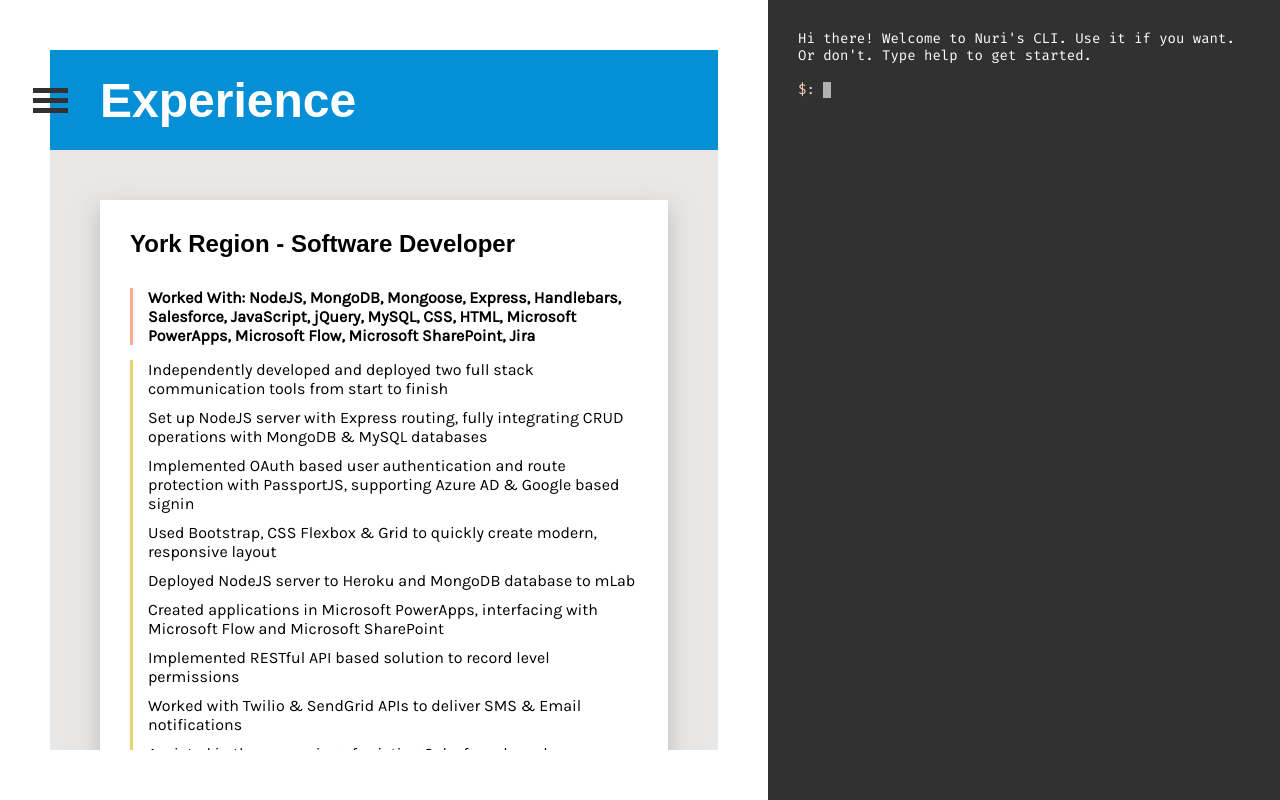
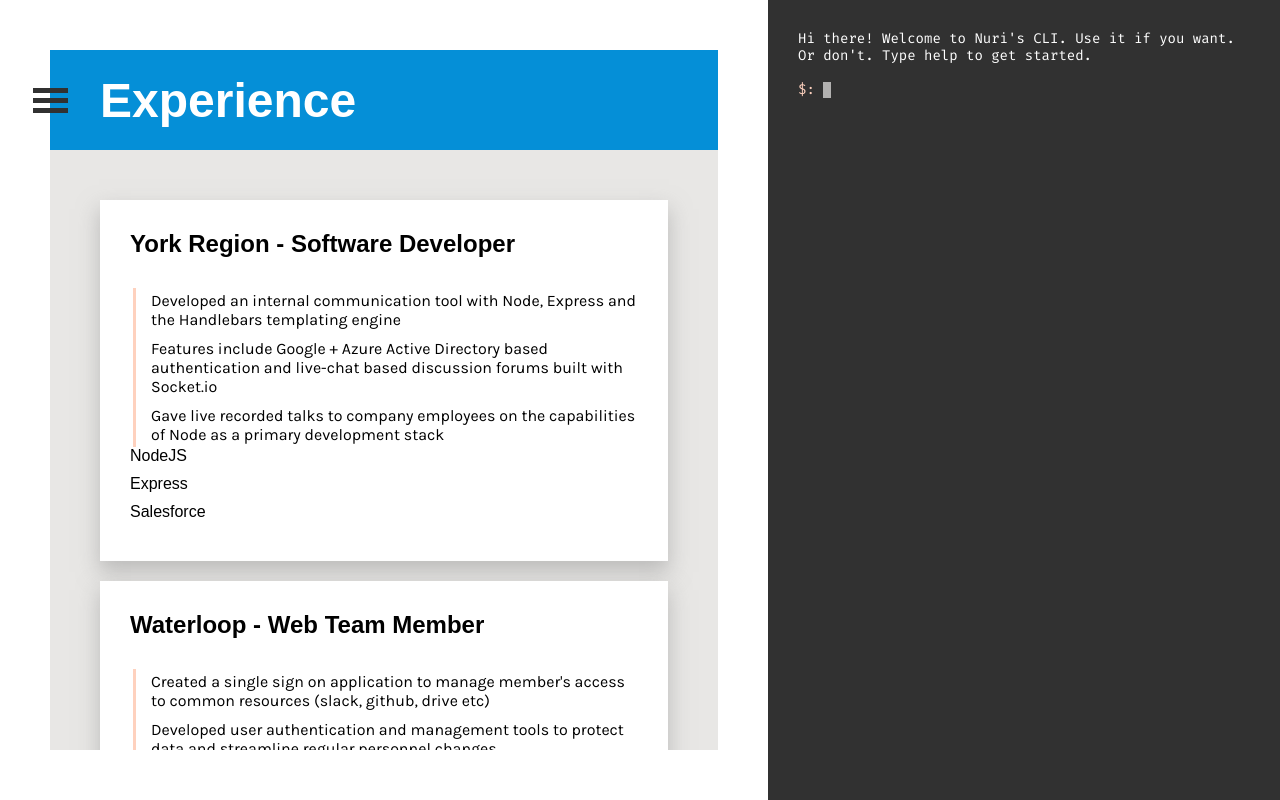
Before and after one commit to NuriAmari/website, a React (Create React App) app: page /experience in a window 1280 px wide. Built offline with nearby package versions, Linux system fonts and the light colour scheme.

Commit message:
migrated cards to github components

```diff
--- a/package.json
+++ b/package.json
@@ -7,7 +7,8 @@
     "react-dom": "^16.4.2",
     "react-router-dom": "^4.3.1",
     "react-scripts": "1.1.4",
-    "react-transition-group": "^2.4.0"
+    "react-transition-group": "^2.4.0",
+    "styled-components": "^4.1.3"
   },
   "scripts": {
     "start": "react-scripts start",
--- /dev/null
+++ b/src/components/general/Card.js
@@ -0,0 +1,47 @@
+import React from 'react';
+import styled from 'styled-components';
+
+const Wrapper = styled.div`
+    padding: 30px;
+    background-color: white;
+    min-height: 200px;
+    margin-bottom: 20px;
+    margin-left: 50px;
+    width: calc(100% - 100px);
+    box-shadow: 0px 10px 20px 1px rgba(148, 148, 148, 0.5);
+
+    @media screen and (max-width: 768px) {
+        margin-left: 5vw;
+        width: 90vw;
+    }
+
+    p,
+    .description {
+        padding: 3px 0px 3px 15px;
+        margin-left: 3px;
+        border-left: 3px solid #fed1be;
+        font-family: 'Karla', 'Arial', sans-serif;
+
+        li:last-child {
+            margin-bottom: 0px !important;
+        }
+    }
+`;
+
+const Card = ({ title, description, date, tools, githubLink }) => (
+    <Wrapper>
+        <h2>{title}</h2>
+        <ul className="description">
+            {description.map((point, index) => (
+                <li key={index}>{point}</li>
+            ))}
+        </ul>
+        <ul className="tools">
+            {tools.map((tool, index) => (
+                <li key={index}>{tool}</li>
+            ))}
+        </ul>
+    </Wrapper>
+);
+
+export default Card;
--- a/src/components/pages/Experience.jsx
+++ b/src/components/pages/Experience.jsx
@@ -1,44 +1,101 @@
 import React from 'react';
+import * as data from '../../data/data.json';
+import Card from '../general/Card.js';
 
-const Experience = () =>
+const Experience = () => (
     <div className="Experience">
         <div className="header">
             <h1>Experience</h1>
         </div>
+        {data.experiences.map((experience, index) => (
+            <Card key={index} {...experience} />
+        ))}
         <div className="card">
             <h2>York Region - Software Developer</h2>
-            <p>Worked With: NodeJS, MongoDB, Mongoose, Express, Handlebars, Salesforce, JavaScript, jQuery, MySQL, CSS, HTML, Microsoft PowerApps, Microsoft Flow, Microsoft SharePoint, Jira</p>
+            <p>
+                Worked With: NodeJS, MongoDB, Mongoose, Express, Handlebars,
+                Salesforce, JavaScript, jQuery, MySQL, CSS, HTML, Microsoft
+                PowerApps, Microsoft Flow, Microsoft SharePoint, Jira
+            </p>
             <ul>
-                <li>Independently developed and deployed two full stack communication tools from start to finish</li>
-                <li>Set up NodeJS server with Express routing, fully integrating CRUD operations with MongoDB & MySQL databases</li>
-                <li>Implemented OAuth based user authentication and route protection with PassportJS, supporting Azure AD & Google based signin</li>
-                <li>Used Bootstrap, CSS Flexbox & Grid to quickly create modern, responsive layout</li>
-                <li>Deployed NodeJS server to Heroku and MongoDB database to mLab</li>
-                <li>Created applications in Microsoft PowerApps, interfacing with Microsoft Flow and Microsoft SharePoint</li>
-                <li>Implemented RESTful API based solution to record level permissions</li>
-                <li>Worked with Twilio & SendGrid APIs to deliver SMS & Email notifications</li>
-                <li>Assisted in the revamping of existing Salesforce based applications</li>
+                <li>
+                    Independently developed and deployed two full stack
+                    communication tools from start to finish
+                </li>
+                <li>
+                    Set up NodeJS server with Express routing, fully integrating
+                    CRUD operations with MongoDB & MySQL databases
+                </li>
+                <li>
+                    Implemented OAuth based user authentication and route
+                    protection with PassportJS, supporting Azure AD & Google
+                    based signin
+                </li>
+                <li>
+                    Used Bootstrap, CSS Flexbox & Grid to quickly create modern,
+                    responsive layout
+                </li>
+                <li>
+                    Deployed NodeJS server to Heroku and MongoDB database to
+                    mLab
+                </li>
+                <li>
+                    Created applications in Microsoft PowerApps, interfacing
+                    with Microsoft Flow and Microsoft SharePoint
+                </li>
+                <li>
+                    Implemented RESTful API based solution to record level
+                    permissions
+                </li>
+                <li>
+                    Worked with Twilio & SendGrid APIs to deliver SMS & Email
+                    notifications
+                </li>
+                <li>
+                    Assisted in the revamping of existing Salesforce based
+                    applications
+                </li>
             </ul>
         </div>
         <div className="card">
             <h2>Waterloop - Web Team Member</h2>
             <p>Worked with: NodeJS, React, Vue.js, SQL</p>
             <ul>
-                <li>Waterloop is a student run design team that competes in SpaceX's hyperloop competition</li>
-                <li>Interfaced with multiple APIs to pull team's recent social media data</li>
-                <li>Contributed to front-end implementation of Vue.js based team site</li>
-                <li>Worked in a team to develop a React, Node and SQL based team management application</li>
+                <li>
+                    Waterloop is a student run design team that competes in
+                    SpaceX's hyperloop competition
+                </li>
+                <li>
+                    Interfaced with multiple APIs to pull team's recent social
+                    media data
+                </li>
+                <li>
+                    Contributed to front-end implementation of Vue.js based team
+                    site
+                </li>
+                <li>
+                    Worked in a team to develop a React, Node and SQL based team
+                    management application
+                </li>
             </ul>
-       </div>
-       <div className="card">
+        </div>
+        <div className="card">
             <h2>WATonomous - UI Dashboard Team Member</h2>
-            <p>Worked with: C++, Python, ROS, Qt Components, Qt Creator, Linux</p>
+            <p>
+                Worked with: C++, Python, ROS, Qt Components, Qt Creator, Linux
+            </p>
             <ul>
-                <li>WATonomous is a student run team working towards creating an autonomous car.</li>
-                <li>Updated and maintained a C++ and Qt Component based interface to display error logs in the autonomous car</li>
+                <li>
+                    WATonomous is a student run team working towards creating an
+                    autonomous car.
+                </li>
+                <li>
+                    Updated and maintained a C++ and Qt Component based
+                    interface to display error logs in the autonomous car
+                </li>
             </ul>
-
-       </div>
+        </div>
     </div>
+);
 
 export default Experience;
--- a/src/data/data.json
+++ b/src/data/data.json
@@ -53,16 +53,18 @@
                 "Gave live recorded talks to company employees on the capabilities of Node as a primary development stack"
             ],
             "github-link": "",
+            "tools": ["NodeJS", "Express", "Salesforce"],
             "date": "April - August 2018"
         },
         {
             "title": "Waterloop - Web Team Member",
             "description": [
-                "Created single sign on application to manage member's access to common resources (slack, github, drive etc)",
+                "Created a single sign on application to manage member's access to common resources (slack, github, drive etc)",
                 "Developed user authentication and management tools to protect data and streamline regular personnel changes",
                 "Used Twitter API to display relevant media on Vue based team site"
             ],
             "github-link": "",
+            "tools": [],
             "date": "Sept 2018 - Present"
         },
         {
@@ -72,6 +74,7 @@
                 "Radically reduced debugging time by displaying information from numerous car systems in real time"
             ],
             "github-link": "",
+            "tools": [],
             "date": "Sept 2018 - Present"
         }
     ]
```
Also changed, not shown: 1 other file (tests, documents, lock files or other folders).
